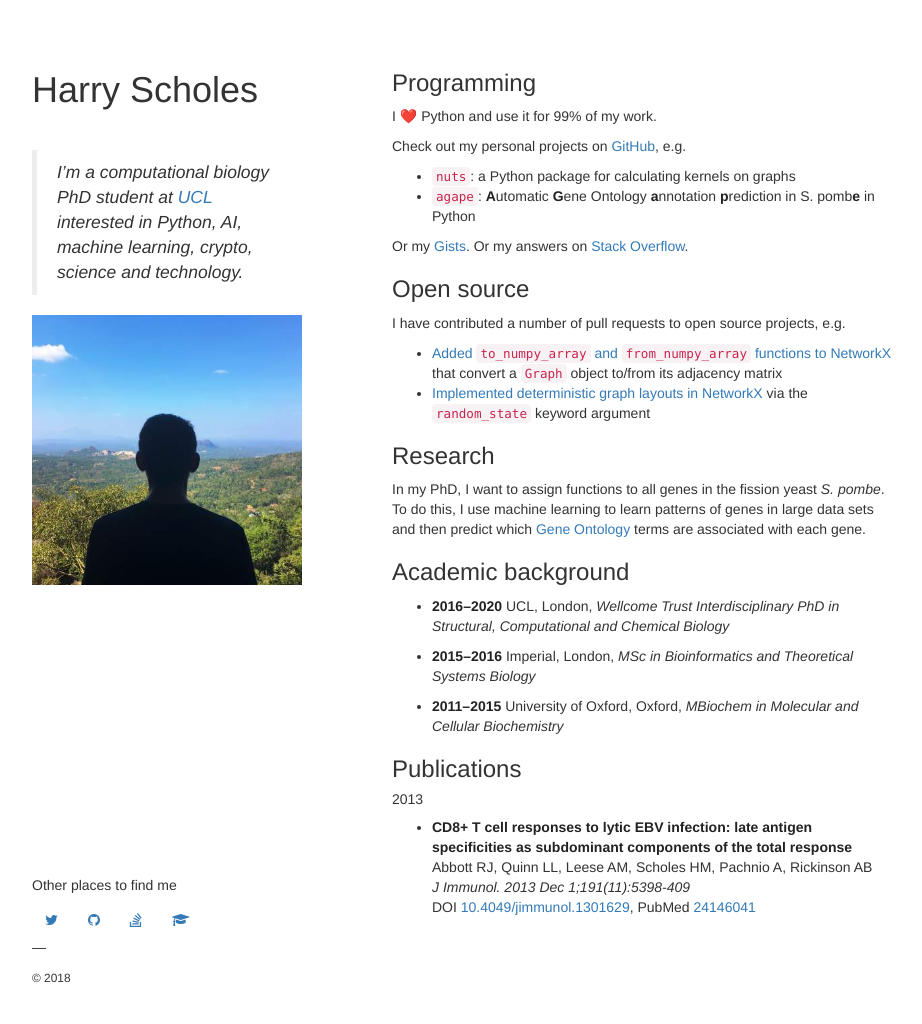
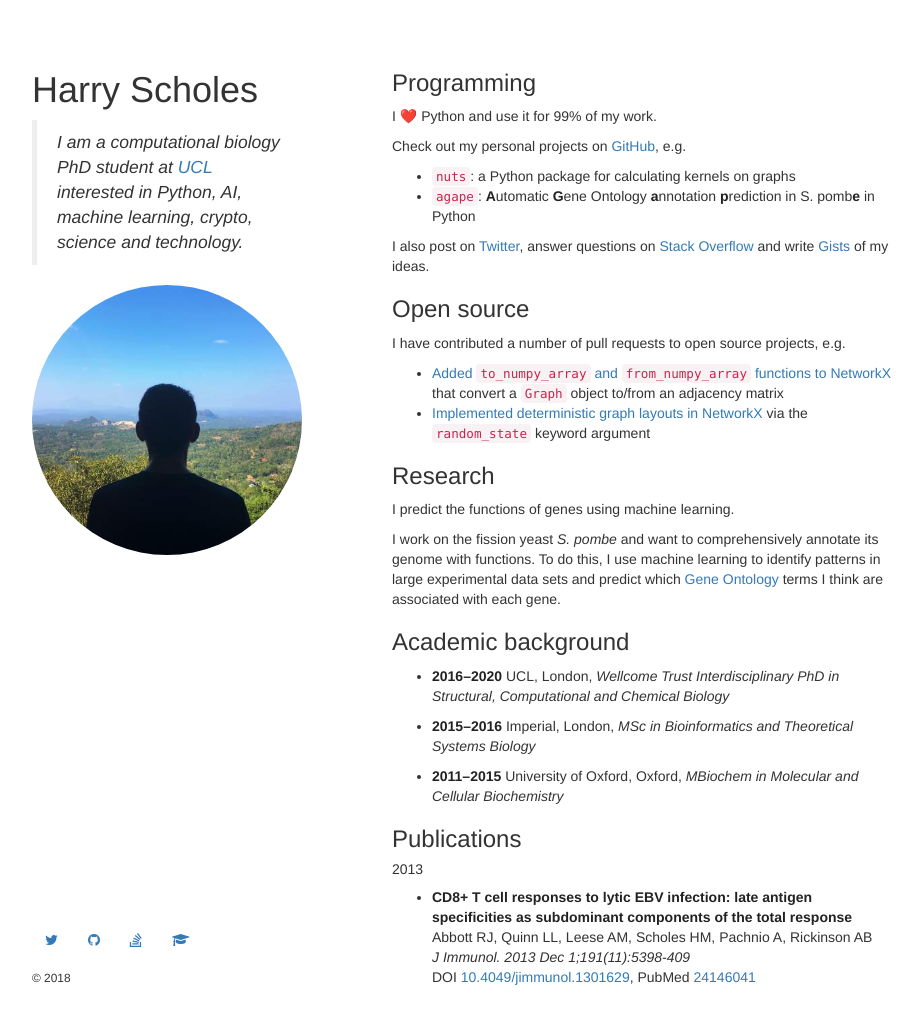
Before and after one commit to harryscholes/harryscholes.github.io, a Jekyll site: the page built from index.html, in a window 1280 px wide and 1047 px high. Shown: the top 1024 px of the window, without its empty margins (178-1100 px from the left). Built offline with Jekyll 4.4.1, drawn with Linux system fonts in a browser that asks for light colours.

Commit message:
Footer using markdown and wording

```diff
--- a/_includes/footer.html
+++ b/_includes/footer.html
@@ -1,17 +1,5 @@
 <footer>
-  <h5>Other places to find me</h5>
-  <a class="btn btn-social-icon btn-twitter" href="http://twitter.com/{{ site.author.twitter }}">
-    <span class="fa fa-twitter"></span>
-  </a>
-  <a class="btn btn-social-icon btn-github" href="http://github.com/{{ site.author.github }}">
-    <span class="fa fa-github"></span>
-  </a>
-  <a class="btn btn-social-icon btn-stackoverflow" href="http://stackoverflow.com/users/{{ site.author.stackoverflow }}">
-    <span class="fa fa-stack-overflow"></span>
-  </a>
-  <a class="btn btn-social-icon btn-scholar" href="https://scholar.google.co.uk/citations?user={{ site.author.scholar }}">
-    <span class="fa fa-mortar-board"></span>
-  </a>
-  <p>&mdash;</p>
+  {% capture my_include %}{% include footer.md %}{% endcapture %}
+  {{ my_include | markdownify }}
   <p><small>&copy; {{ 'now' | date: "%Y" }}</small></p>
 </footer>
--- /dev/null
+++ b/_includes/footer.md
@@ -0,0 +1,4 @@
+[](http://twitter.com/{{ site.author.twitter }}){:class="btn btn-social-icon btn-twitter fa fa-twitter"}
+[](http://github.com/{{ site.author.github }}){:class="btn btn-social-icon btn-github fa fa-github"}
+[](http://stackoverflow.com/users/{{ site.author.stackoverflow }}){:class="btn btn-social-icon btn-stackoverflow fa fa-stack-overflow"}
+[](https://scholar.google.co.uk/citations?user={{ site.author.scholar }}){:class="btn btn-social-icon btn-scholar fa fa-mortar-board"}
--- a/_includes/header.md
+++ b/_includes/header.md
@@ -1,7 +1,5 @@
 # Harry Scholes
 
-<br>
+> I am a computational biology PhD student at [UCL](https://www.ucl.ac.uk/) interested in Python, AI, machine learning, crypto, science and technology.
 
-> I'm a computational biology PhD student at [UCL](https://www.ucl.ac.uk/) interested in Python, AI, machine learning, crypto, science and technology.
-
-![me](/assets/img/me.jpg){:class="img-responsive"}
+![me](/assets/img/me.jpg){:class="img-responsive" class="img-circle"}
--- a/_includes/index.md
+++ b/_includes/index.md
@@ -3,22 +3,24 @@
 I ❤️ Python and use it for 99% of my work.
 
 Check out my personal projects on [GitHub](https://github.com/{{ site.author.github}}), e.g.
- - [`nuts`](https://github.com/harryscholes/nuts): a Python package for calculating kernels on graphs
- - [`agape`](https://github.com/harryscholes/agape): **A**utomatic **G**ene Ontology **a**nnotation **p**rediction in S. pomb**e** in Python
+ - [`nuts`](https://github.com/{{ site.author.github}}/nuts): a Python package for calculating kernels on graphs
+ - [`agape`](https://github.com/{{ site.author.github}}/agape): **A**utomatic **G**ene Ontology **a**nnotation **p**rediction in S. pomb**e** in Python
 
-Or my [Gists](https://gist.github.com/harryscholes/). Or my answers on [Stack Overflow](https://stackoverflow.com/users/{{ site.author.stackoverflow}}).
+I also post on [Twitter](http://twitter.com/{{ site.author.twitter }}), answer questions on [Stack Overflow](https://stackoverflow.com/users/{{ site.author.stackoverflow}}) and write [Gists](https://gist.github.com/{{ site.author.github}}) of my ideas.
 
 
 ### Open source
 
 I have contributed a number of pull requests to open source projects, e.g.
- - [Added `to_numpy_array` and `from_numpy_array` functions to NetworkX](https://github.com/networkx/networkx/pull/2522) that convert a `Graph` object to/from its adjacency matrix
+ - [Added `to_numpy_array` and `from_numpy_array` functions to NetworkX](https://github.com/networkx/networkx/pull/2522) that convert a `Graph` object to/from an adjacency matrix
  - [Implemented deterministic graph layouts in NetworkX](https://github.com/networkx/networkx/pull/2766) via the `random_state` keyword argument
 
 
 ### Research
 
-In my PhD, I want to assign functions to all genes in the fission yeast *S. pombe*. To do this, I use machine learning to learn patterns of genes in large data sets and then predict which [Gene Ontology](http://geneontology.org/) terms are associated with each gene.
+I predict the functions of genes using machine learning.
+
+I work on the fission yeast *S. pombe* and want to comprehensively annotate its genome with functions. To do this, I use machine learning to identify patterns in large experimental data sets and predict which [Gene Ontology](http://geneontology.org/) terms I think are associated with each gene.
 
 
 ### Academic background
```
